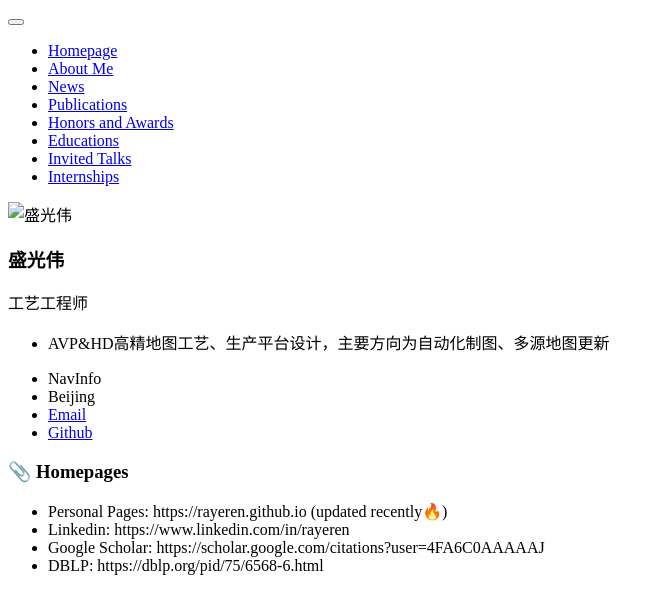
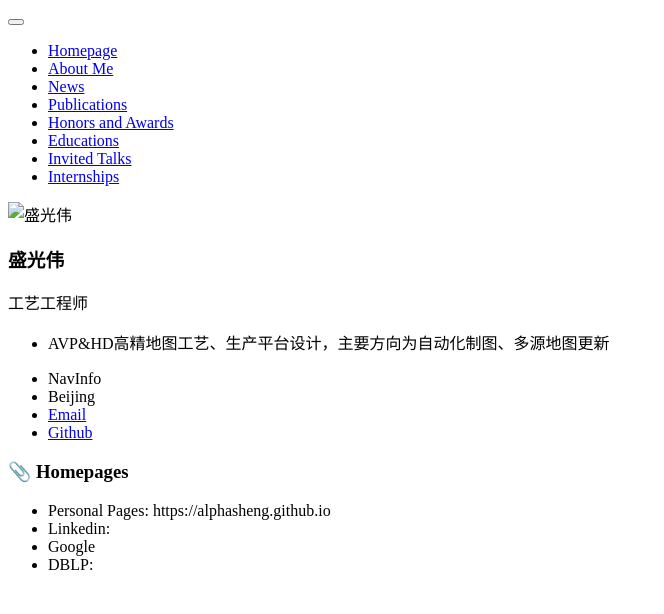
Before and after one commit to alphasheng/alphasheng.github.io, a Jekyll site: the page built from _pages/includes/homepage.md, in a window 1280 px wide. Shown: the top 614 px of the page, without its empty margins (0-664 px from the left). Built offline with Jekyll 4.4.1, drawn with Linux system fonts in a browser that asks for light colours; our own code applies the rules of GitHub Pages for plain Markdown files.

Commit message:
Update homepage.md

```diff
--- a/_pages/includes/homepage.md
+++ b/_pages/includes/homepage.md
@@ -1,5 +1,5 @@
 # 📎 Homepages
-- Personal Pages: https://rayeren.github.io (updated recently🔥)
-- Linkedin: https://www.linkedin.com/in/rayeren
-- Google Scholar: https://scholar.google.com/citations?user=4FA6C0AAAAAJ
-- DBLP: https://dblp.org/pid/75/6568-6.html
+- Personal Pages: https://alphasheng.github.io
+- Linkedin:
+- Google
+- DBLP:
```
